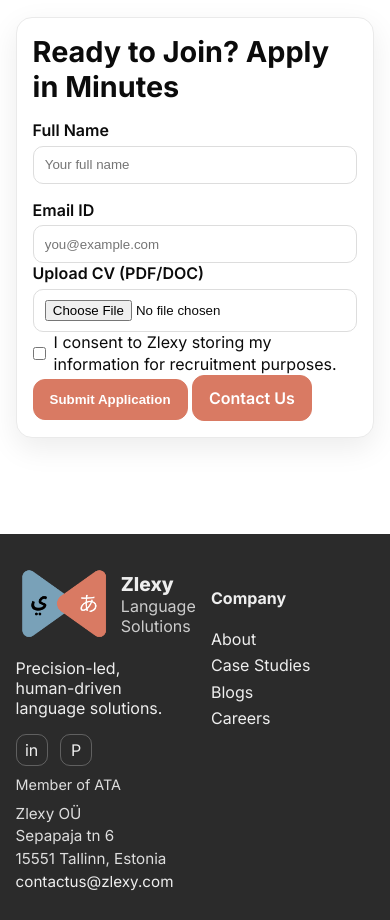
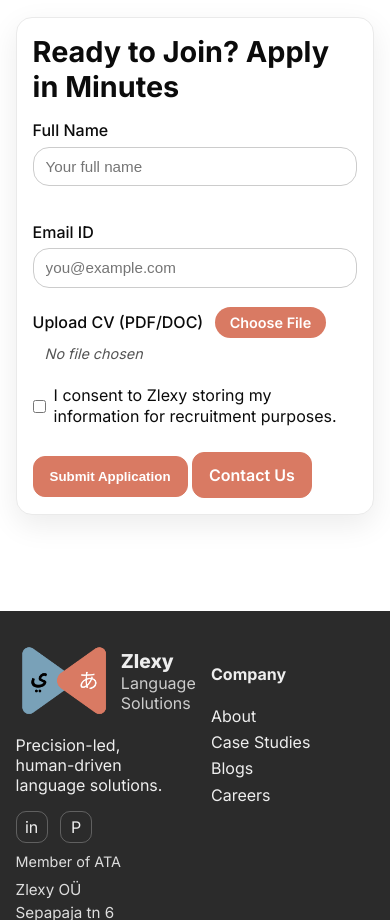
Before and after one commit to zlexyadmin/zlexy-web, a website: page src/for-freelancers.html in a window 390 px wide. Shown: the part 1860-2780 px from the top of the page. Drawn offline with nearby package versions, Linux system fonts and the light colour scheme; files that its build step writes are made by us from their sources.

Commit message:
Zlexy for freelancers update

```diff
--- a/assets/css/main.css
+++ b/assets/css/main.css
@@ -549,3 +549,110 @@
   .compare { grid-template-columns: 1fr; }
   .compare dl > div { grid-template-columns: 130px 1fr; }
 }
+
+/* --- Form Spacing Tweaks (Freelancer Apply Form) --- */
+.form-field {
+  margin-bottom: 1.2rem;
+}
+.form-field label {
+  display: block;
+  margin-bottom: 0.4rem;
+  font-weight: 500;
+}
+
+/* Side-by-side inputs (Full Name / Email) */
+.grid-2 {
+  display: grid;
+  grid-template-columns: 1fr 1fr;
+  gap: 1rem;
+}
+
+/* Checkbox row alignment */
+.checkbox-row {
+  display: flex;
+  align-items: flex-start;
+  gap: 0.6rem;
+  margin-bottom: 1.4rem;
+}
+.checkbox-row label {
+  margin: 0;
+  line-height: 1.4;
+}
+
+/* CTA spacing */
+form .cta {
+  margin-top: 1.5rem;
+}
+
+/* --- Form Input Interactions --- */
+.form-field input[type="text"],
+.form-field input[type="email"],
+.form-field input[type="file"],
+.form-field textarea {
+  width: 100%;
+  padding: 0.65rem 0.75rem;
+  border: 1px solid #ccc;
+  border-radius: var(--radius);
+  font-size: 0.95rem;
+  transition: border-color 0.25s ease, box-shadow 0.25s ease;
+}
+.form-field input:hover,
+.form-field textarea:hover {
+  border-color: #999;
+}
+.form-field input:focus,
+.form-field textarea:focus {
+  border-color: var(--green);
+  box-shadow: 0 0 0 3px rgba(0, 150, 80, 0.15);
+  outline: none;
+}
+
+/* Checkbox accent (modern browsers) */
+.checkbox-row input[type="checkbox"] {
+  accent-color: var(--green);
+}
+
+/* --- File Upload Styling --- */
+/* Hide native file input; we’ll trigger it via the label */
+.form-field input[type="file"] {
+  position: absolute;
+  left: -9999px;
+}
+
+/* Make the label read like: "Upload CV (PDF/DOC) [Choose File]" */
+.form-field label[for="cv"]::after {
+  content: "Choose File";
+  display: inline-block;
+  margin-left: 0.75rem;
+  padding: 0.45rem 0.9rem;
+  background: var(--green);
+  color: #fff;
+  font-size: 0.9rem;
+  font-weight: 600;
+  border-radius: var(--radius);
+  cursor: pointer;
+  transition: background 0.25s ease;
+}
+.form-field label[for="cv"]::after:hover {
+  background: #00804d;
+}
+
+/* File name preview (sits next to the button) */
+.file-name {
+  display: inline-block;
+  margin-left: 0.75rem;
+  font-size: 0.9rem;
+  color: #555;
+  font-style: italic;
+  max-width: 50ch;          /* keep it from overflowing the form */
+  white-space: nowrap;
+  overflow: hidden;
+  text-overflow: ellipsis;   /* fallback if JS didn’t run for any reason */
+}
+
+/* Responsive: stack the two-column grid on small screens */
+@media (max-width: 768px) {
+  .grid-2 {
+    grid-template-columns: 1fr;
+  }
+}
--- a/assets/js/main.js
+++ b/assets/js/main.js
@@ -181,3 +181,48 @@
   // Optional: listen globally elsewhere
   // window.addEventListener('consent:changed', (e) => { if (e.detail.value === 'granted') loadAnalytics(); });
 })();
+
+document.addEventListener("DOMContentLoaded", function () {
+  const cvInput = document.getElementById("cv");
+  const cvFileName = document.getElementById("cv-filename");
+  const cvLabel = document.querySelector('label[for="cv"]');
+
+  // Clicking the "Choose File" pseudo-button triggers the hidden input
+  if (cvLabel && cvInput) {
+    cvLabel.addEventListener("click", function (e) {
+      // If user clicks the text part of the label, let it also open the picker
+      const afterButtonClicked = (e.target === cvLabel);
+      if (afterButtonClicked) cvInput.click();
+    });
+  }
+
+  // Utility: middle-ellipsis truncation that tries to keep the extension visible
+  function middleEllipsisFilename(name, max = 45) {
+    if (name.length <= max) return name;
+
+    // Try to preserve extension
+    const lastDot = name.lastIndexOf(".");
+    const ext = lastDot > 0 ? name.slice(lastDot) : "";
+    const base = lastDot > 0 ? name.slice(0, lastDot) : name;
+
+    const reserve = Math.max(8, ext.length + 3); // space for "…"+ext
+    const keep = Math.max(6, Math.floor((max - reserve) / 2));
+
+    const start = base.slice(0, keep);
+    const end = base.slice(-keep);
+    return `${start}…${end}${ext}`;
+  }
+
+  if (cvInput && cvFileName) {
+    cvInput.addEventListener("change", function () {
+      if (cvInput.files && cvInput.files.length > 0) {
+        const fullName = cvInput.files[0].name;
+        cvFileName.textContent = middleEllipsisFilename(fullName, 45);
+        cvFileName.title = fullName; // show full name on hover
+      } else {
+        cvFileName.textContent = "No file chosen";
+        cvFileName.title = "";
+      }
+    });
+  }
+});
--- a/src/for-freelancers.html
+++ b/src/for-freelancers.html
@@ -111,7 +111,9 @@
           <div class="form-field">
             <label for="cv">Upload CV (PDF/DOC)</label>
             <input id="cv" name="cv" type="file" accept=".pdf,.doc,.docx" required>
+            <span id="cv-filename" class="file-name" aria-live="polite">No file chosen</span>
           </div>
+
 
           <div class="form-field checkbox-row">
             <input id="consent" type="checkbox" name="consent" value="yes" required>
```
